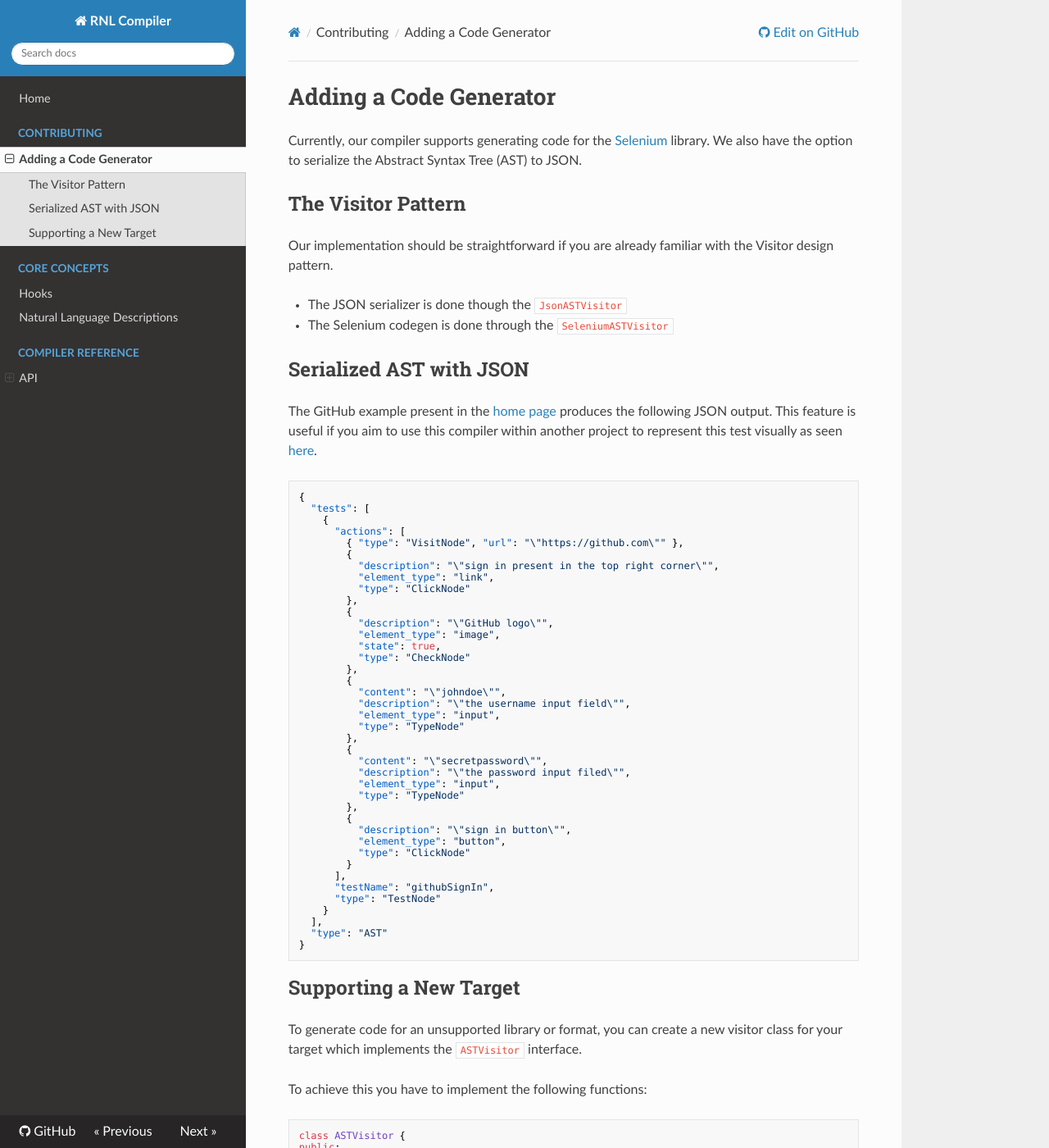
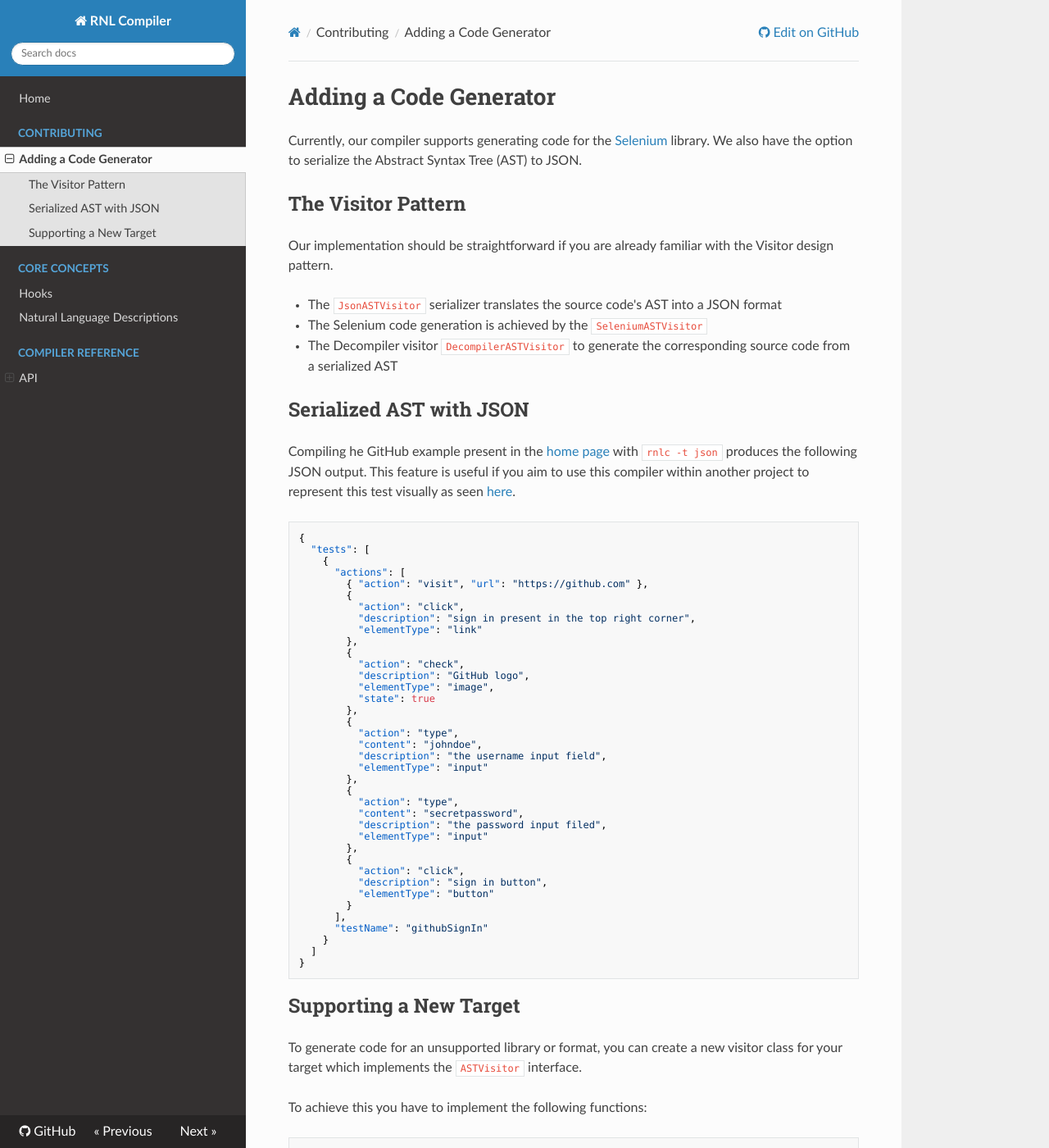
Before and after one commit to Ghaadyy/restricted-nl, an MkDocs documentation site: the page built from docs/codegen.md, in a window 1280 px wide and 1400 px high. Shown: the whole window at 82% size. Built offline with MkDocs 1.6.1, drawn with Linux system fonts in a browser that asks for light colours; nearby versions of some CDN libraries.

Commit message:
feat: Decompilation support from JSON AST to source code (#21)
* feat: Add option to reverse AST back to source language

* refactor: Renamed emitter to decompiler

* doc: Updated docs + CLI descriptions

---------

Co-authored-by: A-Karam20 <antoinekaram1414@gmail.com>

````diff
--- a/docs/codegen.md
+++ b/docs/codegen.md
@@ -6,12 +6,13 @@
 
 Our implementation should be straightforward if you are already familiar with the Visitor design pattern.
 
-- The JSON serializer is done though the `JsonASTVisitor`
-- The Selenium codegen is done through the `SeleniumASTVisitor`
+- The `JsonASTVisitor` serializer translates the source code's AST into a JSON format
+- The Selenium code generation is achieved by the `SeleniumASTVisitor`
+- The Decompiler visitor `DecompilerASTVisitor` to generate the corresponding source code from a serialized AST
 
 ## Serialized AST with JSON
 
-The GitHub example present in the [home page](index.md) produces the following JSON output.
+Compiling he GitHub example present in the [home page](index.md) with `rnlc -t json` produces the following JSON output.
 This feature is useful if you aim to use this compiler within another project to represent this test visually as seen [here](https://github.com/Ghaadyy/fyp).
 
 ```json
@@ -19,41 +20,39 @@
   "tests": [
     {
       "actions": [
-        { "type": "VisitNode", "url": "\"https://github.com\"" },
+        { "action": "visit", "url": "https://github.com" },
         {
-          "description": "\"sign in present in the top right corner\"",
-          "element_type": "link",
-          "type": "ClickNode"
+          "action": "click",
+          "description": "sign in present in the top right corner",
+          "elementType": "link"
         },
         {
-          "description": "\"GitHub logo\"",
-          "element_type": "image",
-          "state": true,
-          "type": "CheckNode"
+          "action": "check",
+          "description": "GitHub logo",
+          "elementType": "image",
+          "state": true
         },
         {
-          "content": "\"johndoe\"",
-          "description": "\"the username input field\"",
-          "element_type": "input",
-          "type": "TypeNode"
+          "action": "type",
+          "content": "johndoe",
+          "description": "the username input field",
+          "elementType": "input"
         },
         {
-          "content": "\"secretpassword\"",
-          "description": "\"the password input filed\"",
-          "element_type": "input",
-          "type": "TypeNode"
+          "action": "type",
+          "content": "secretpassword",
+          "description": "the password input filed",
+          "elementType": "input"
         },
         {
-          "description": "\"sign in button\"",
-          "element_type": "button",
-          "type": "ClickNode"
+          "action": "click",
+          "description": "sign in button",
+          "elementType": "button"
         }
       ],
-      "testName": "githubSignIn",
-      "type": "TestNode"
+      "testName": "githubSignIn"
     }
-  ],
-  "type": "AST"
+  ]
 }
 ```
 
````
Also changed, not shown: README.md (+6 -6 lines), docs/about.md (deleted, +0 -40 lines), 5 other files.
